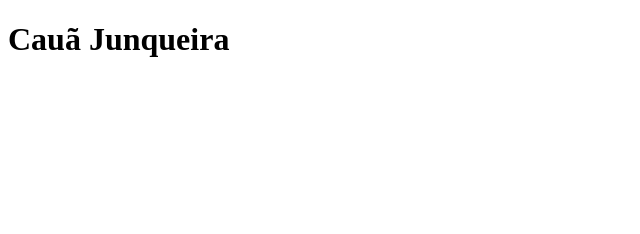
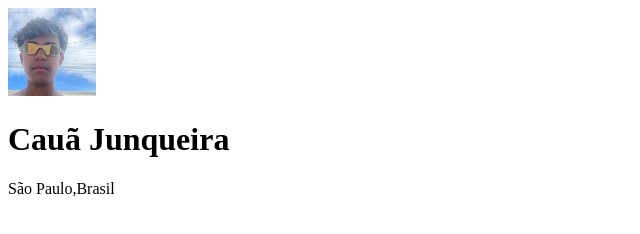
Before and after one commit to costa2024/GITHUB, a plain HTML site: page index.html in a window 1280 px wide. Shown: the whole page, without its empty margins (0-640 px from the left). Drawn offline with Linux system fonts and the light colour scheme.

Commit message:
desenvolvimento do html

```diff
--- a/index.html
+++ b/index.html
@@ -7,7 +7,9 @@
 </head>
 <body>
     <div>
+        <img src="./foto certa pro github.jpg" alt="foto do Cauã">
         <h1>Cauã Junqueira</h1>
+        <p>São Paulo,Brasil</p>
     </div>
 </body>
 </html>
```
